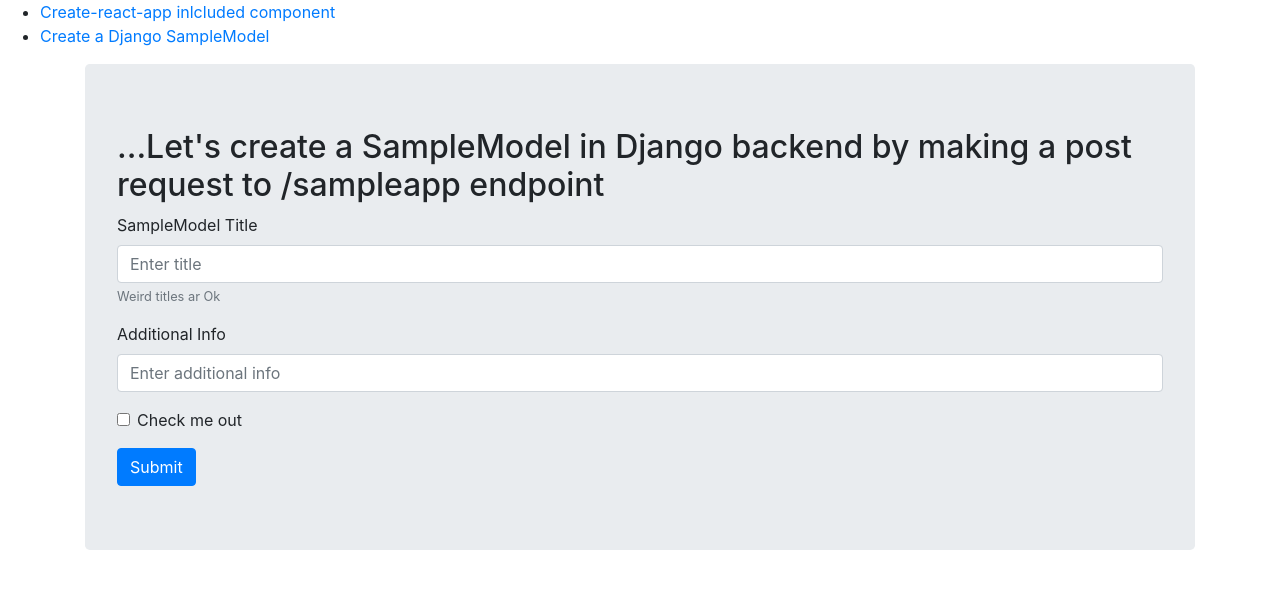
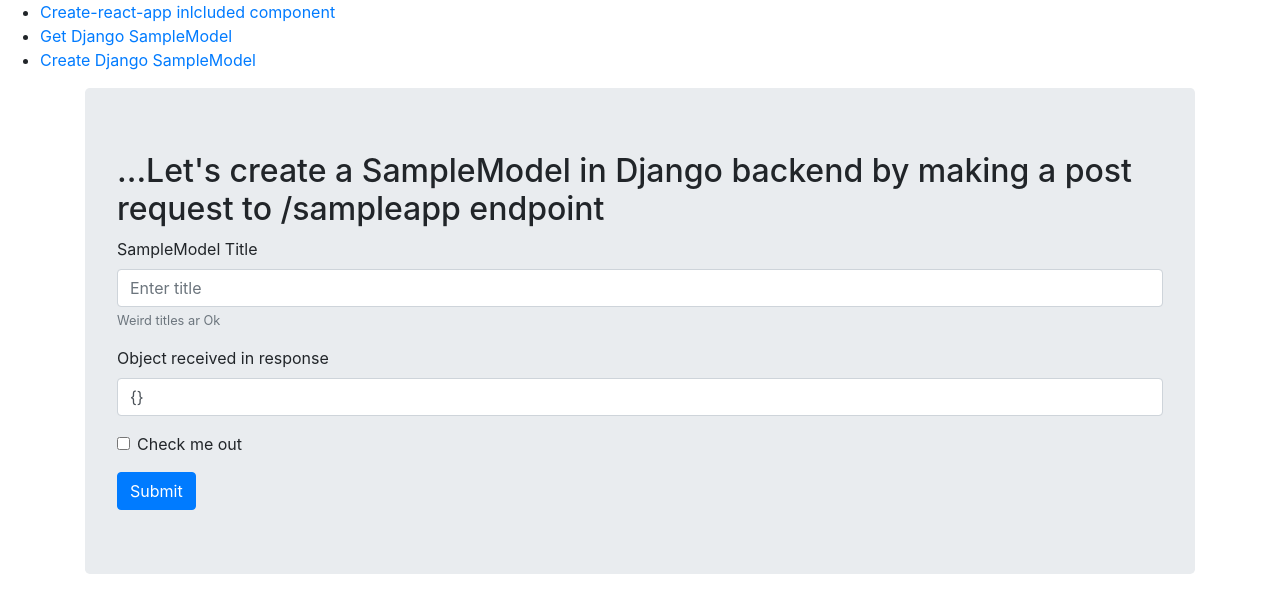
Before and after one commit to rrhg/react-django-docker-boilerplate, a React (Create React App) app in the folder frontend/: page /create in a window 1280 px wide. Shown: the top 612 px of the page. Built offline with nearby package versions, Linux system fonts and the light colour scheme.

Commit message:
Organize sample functionality added to React
Added functionality to react, is now organize in components to
distinguish from Create-react.app inluded code.

```diff
--- a/frontend/src/App.js
+++ b/frontend/src/App.js
@@ -8,9 +8,9 @@
 import 'bootstrap/dist/css/bootstrap.min.css';
 
 import logo from './logo.svg'
-import Create from './Create'
+import GetDjangoSampleModel from './components/GetDjangoSampleModel'
+import CreateDjangoSampleModel from './components/CreateDjangoSampleModel'
 import './App.css'
-
 
 export default function App() {
   return (
@@ -22,7 +22,10 @@
               <Link to="/">Create-react-app inlcluded component</Link>
             </li>
             <li>
-              <Link to="/create">Create a Django SampleModel</Link>
+              <Link to="/get">Get Django SampleModel</Link>
+            </li>
+            <li>
+              <Link to="/create">Create Django SampleModel</Link>
             </li>
           </ul>
         </nav>
@@ -30,8 +33,11 @@
         {/* A <Switch> looks through its children <Route>s and
             renders the first one that matches the current URL. */}
         <Switch>
+          <Route path="/get">
+            <GetDjangoSampleModel />
+          </Route>
           <Route path="/create">
-            <Create />
+            <CreateDjangoSampleModel />
           </Route>
           <Route path="/">
             <Home />
--- a/frontend/src/Create.js
+++ b/frontend/src/components/CreateDjangoSampleModel.js
@@ -1,32 +1,35 @@
+import React from 'react'
 import Form from 'react-bootstrap/Form';
 import Button from 'react-bootstrap/Button';
 import Container from 'react-bootstrap/Container';
 import Jumbotron from 'react-bootstrap/Jumbotron';
 
-const Create = props => {
+const GetDjangoSampleModel = props => {
 
-  const sendPostReq = (event) => {
+  const [title, setTitle] = React.useState("")
+  const [response, setResponse] = React.useState({})
+
+  const onPostReq = (event) => {
     event.preventDefault();
     event.stopPropagation();
-    console.log('send post was called')
-    fetch("http://localhost:8000/api/apimodel/")
-      .then(res => res.json())
-      .then(
+    const objectToSend = {title:title}
+    fetch("http://localhost:8000/api/apimodel/", {
+      method: "POST",
+      headers: {
+        'Content-Type': 'application/json'
+        // 'Content-Type': 'application/x-www-form-urlencoded',
+      },
+      body: JSON.stringify(objectToSend)
+    })
+    .then(res => res.json())
+    .then(
         (result) => {
-          console.log(result)
-          // setIsLoaded(true);
-          // setItems(result);
+          setResponse(result)
         },
-        // Note: it's important to handle errors here
-
-        // instead of a catch() block so that we don't swallow
-        // exceptions from actual bugs in components.
         (error) => {
           console.log(error)
-          // setIsLoaded(true);
-          // setError(error);
         }
-      )
+    )
   }
 
   return (
@@ -36,12 +39,11 @@
     ...Let's create a SampleModel in Django backend by making a post request to /sampleapp endpoint
     </h2>
 
-    {/* <Form onSubmit={()=>console.log('onSubmit was called')}> */}
-    <Form onSubmit={sendPostReq}>
+    <Form onSubmit={onPostReq}>
     <Form.Group>
     {/* <Form.Group controlId="formBasicEmail"> */}
         <Form.Label>SampleModel Title</Form.Label>
-        <Form.Control type="text" placeholder="Enter title" />
+        <Form.Control onChange={(e)=>setTitle(e.target.value)} value={title} type="text" placeholder="Enter title" />
         <Form.Text className="text-muted">
         Weird titles ar Ok
         </Form.Text>
@@ -49,8 +51,8 @@
 
     <Form.Group>
     {/* <Form.Group controlId="formBasicPassword"> */}
-        <Form.Label>Additional Info</Form.Label>
-        <Form.Control type="text" placeholder="Enter additional info" />
+        <Form.Label>Object received in response </Form.Label>
+        <Form.Control onChange={(e)=>{}} value={JSON.stringify(response)} type="text" />
     </Form.Group>
     <Form.Group controlId="formBasicCheckbox">
         <Form.Check type="checkbox" label="Check me out" />
@@ -64,4 +66,4 @@
   )
 }
 
-export default Create
+export default GetDjangoSampleModel
--- /dev/null
+++ b/frontend/src/components/GetDjangoSampleModel.js
@@ -0,0 +1,57 @@
+import React from 'react'
+import Button from 'react-bootstrap/Button';
+import Container from 'react-bootstrap/Container';
+import Jumbotron from 'react-bootstrap/Jumbotron';
+import Card from 'react-bootstrap/Card';
+
+const GetDjangoSampleModel = props => {
+
+  const [models, setModels] = React.useState([])
+
+  const onGetModels = (event) => {
+    event.preventDefault();
+    event.stopPropagation();
+    fetch("http://localhost:8000/api/apimodel/")
+      .then(res => res.json())
+      .then(
+        (models) => {
+          console.log(models)
+          setModels(models)
+        },
+        (error) => {
+          console.log(error)
+        }
+      )
+  }
+
+  return (
+  <Container>
+    <Jumbotron>
+    <h3 className="header">
+    ...Let's get all Django Sample Models by making a get request to /api/apimodel endpoint
+    </h3>
+    <Button variant="primary" onClick={onGetModels}>
+        Get
+    </Button>
+    {models.map(model => (
+      <div key={model.id}>
+        <Card>
+          <Card.Header>{model.title}</Card.Header>
+          <Card.Body>
+            <Card.Text>
+              id = {model.id}
+            </Card.Text>
+            <Card.Text>
+              Supporting text.
+            </Card.Text>
+          </Card.Body>
+        </Card>
+        <br />
+      </div>
+    ))}
+    </Jumbotron>
+  </Container>
+  )
+}
+
+export default GetDjangoSampleModel
```
Also changed, not shown: 2 other files (tests, documents, lock files or other folders).
